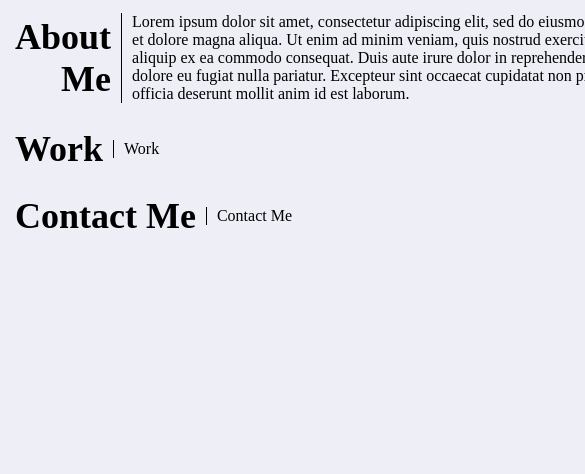
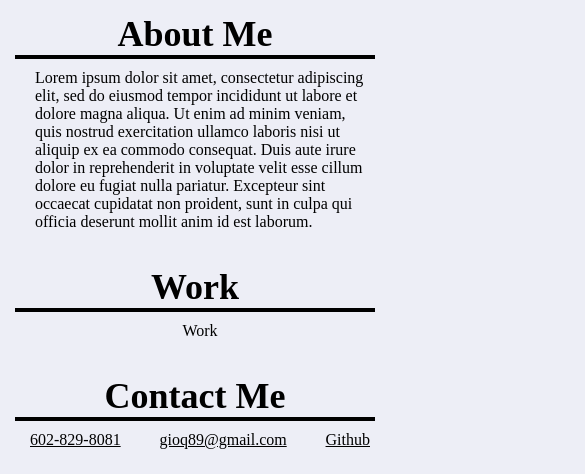
Before and after one commit to Gioq89/Challenge-02-Advanced-CSS-Portfolio, a plain HTML site: page index.html in a window 390 px wide. Shown: the part 404-878 px from the top of the page, 585 px wide, since content can reach past the window. Before the commit the page ends 844 px from the top, so only its background shows below. Drawn offline with Linux system fonts and the light colour scheme.

Commit message:
updated to work for mobile

```diff
--- a/Assets/style.css
+++ b/Assets/style.css
@@ -17,7 +17,7 @@ body {
 }
 
 /* Text Styles */
-a {
+nav a {
   color: var(--text);
   text-decoration: none;
 }
@@ -60,7 +60,7 @@ header nav ul li {
 /* Hero Div with Background Image */
 .hero {
   display: flex;
-  justify-content:end;
+  justify-content: end;
   align-items: end;
   width: 100%;
   height: 25vh;
@@ -68,6 +68,7 @@ header nav ul li {
   background-position: center;
   background-repeat: no-repeat;
   background-size: cover;
+  overflow: hidden;
 }
 
 .hero p {
@@ -82,26 +83,52 @@ header nav ul li {
 .content {
   display: block;
   margin: auto;
-  width: 800px;
 }
 
 .section {
   display: flex;
+  flex-direction: column;
   align-items: center;
   padding: 10px;
   margin: 5px;
 }
 
+.section .about-me {
+  order: 1;
+}
+
+#about-me .text {
+  order: 2;
+}
 
 /* About Me */
+
 h3 {
   font-size: 36px;
-  text-align: end;
+  text-align: center;
+}
+
+.about-me,
+.contact,
+.work
+{
+  width: 100%;
+  border-bottom: 4px solid black;
 }
 
 .text {
-  border-left: 1px solid black;
   margin-left: 10px;
-  padding-left: 10px;
+  padding: 10px;
   font-size: 16px;
 }
+
+.text a {
+  color: black;
+  font-size: 16px;
+}
+
+#Contact-Me .text {
+  width: 100%;
+  display: flex;
+  justify-content: space-between;
+}
--- a/index.html
+++ b/index.html
@@ -3,7 +3,7 @@
   <head>
     <meta charset="UTF-8" />
     <meta name="viewport" content="width=device-width, initial-scale=1.0" />
-    <title>Document</title>
+    <title>GQ Portfolio</title>
     <link rel="stylesheet" href="Assets/style.css" />
   </head>
 
@@ -60,10 +60,12 @@
       </section>
     </main> -->
     <div class="content">
+
       <div id="about-me" class="section">
         <div class="about-me">
           <h3>About Me</h3>
         </div>
+
         <div class="text">
           <p>
             Lorem ipsum dolor sit amet, consectetur adipiscing elit, sed do
@@ -87,10 +89,17 @@
       </div>
 
       <div id="Contact-Me" class="section">
-        <h3>Contact Me</h3>
-        <p class="text">Contact Me</p>
+        <div class="contact">
+          <h3>Contact Me</h3>
+        </div>
+
+        <div class="text">
+          <a href="tel:+6028298081">602-829-8081</a>
+          <a href="mailto:gioq89@gmail.com">gioq89@gmail.com</a>
+          <a href="https://github.com/Gioq89">Github</a>
       </div>
     </div>
+
     <footer></footer>
   </body>
 </html>
```
